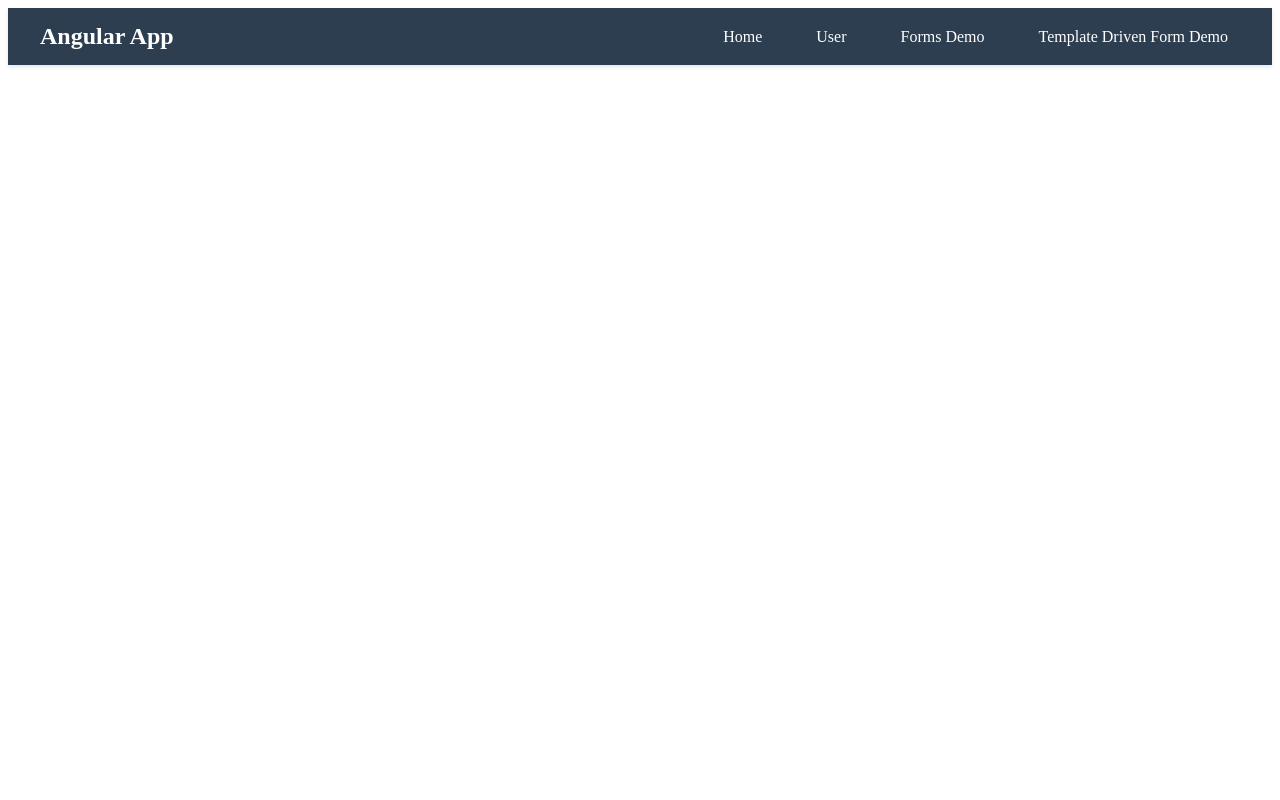
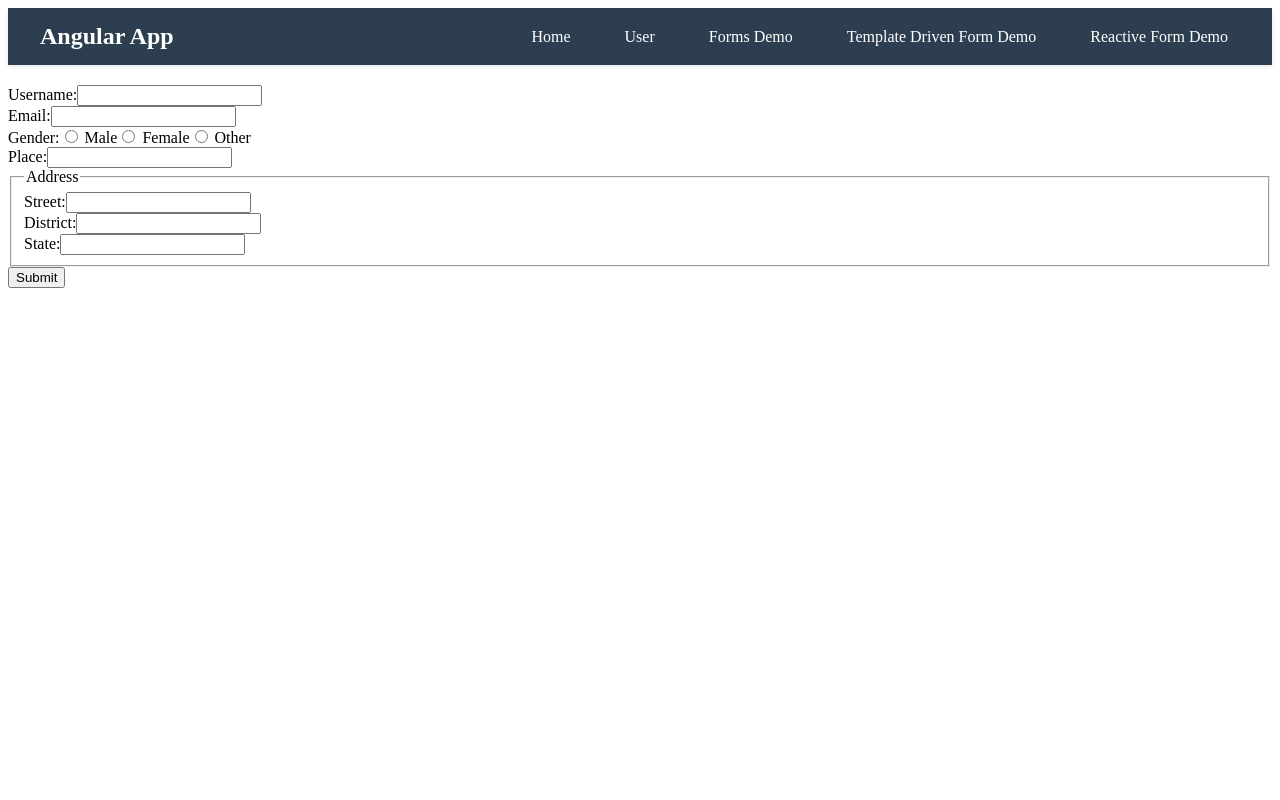
Before and after one commit to ashishsamuel/angular-project-learning5, an Angular app: page /reactive-form in a window 1280 px wide. Before the commit this address led to /. Shown: the top 800 px of the page. Built offline with nearby package versions, Linux system fonts and the light colour scheme.

Commit message:
changes for reactive forms component creation and adding routing for the same

```diff
--- a/src/app/app.component.html
+++ b/src/app/app.component.html
@@ -6,6 +6,7 @@
       <a routerLink="/user" class="nav-link">User</a>
       <a routerLink="/forms-demo" class="nav-link">Forms Demo</a>
       <a routerLink="/template-driven-form" class="nav-link">Template Driven Form Demo</a>
+      <a routerLink="/reactive-form" class="nav-link">Reactive Form Demo</a>
     </nav>
   </div>
 </header>
--- a/src/app/app.routes.ts
+++ b/src/app/app.routes.ts
@@ -3,10 +3,12 @@ import { HomeComponent } from './home/home.component';
 import { UserComponent } from './user/user.component';
 import { FormsDemoComponent } from './forms-demo/forms-demo.component';
 import { TemplateDrivenFormComponent } from './template-driven-form/template-driven-form.component';
+import { ReactiveFormsDemoComponent } from './reactive-forms-demo/reactive-forms-demo.component';
 
 export const routes: Routes = [
   { path: 'home', component: HomeComponent },
   { path: 'user', component: UserComponent },
   { path: 'forms-demo', component: FormsDemoComponent},
-  { path: 'template-driven-form', component: TemplateDrivenFormComponent}
+  { path: 'template-driven-form', component: TemplateDrivenFormComponent},
+  { path: 'reactive-form', component: ReactiveFormsDemoComponent}
 ];
--- /dev/null
+++ b/src/app/reactive-forms-demo/reactive-forms-demo.component.html
@@ -0,0 +1,41 @@
+<form>
+  <div>
+    <label for="username">Username:</label>
+    <input type="text" id="username" name="username" required>
+  </div>
+
+  <div>
+    <label for="email">Email:</label>
+    <input type="email" id="email" name="email" required>
+  </div>
+
+  <div>
+    <label>Gender:</label>
+    <label><input type="radio" name="gender" value="male" required> Male</label>
+    <label><input type="radio" name="gender" value="female"> Female</label>
+    <label><input type="radio" name="gender" value="other"> Other</label>
+  </div>
+
+  <div>
+    <label for="place">Place:</label>
+    <input type="text" id="place" name="place" required>
+  </div>
+
+  <fieldset>
+    <legend>Address</legend>
+    <div>
+      <label for="street">Street:</label>
+      <input type="text" id="street" name="street" required>
+    </div>
+    <div>
+      <label for="district">District:</label>
+      <input type="text" id="district" name="district" required>
+    </div>
+    <div>
+      <label for="state">State:</label>
+      <input type="text" id="state" name="state" required>
+    </div>
+  </fieldset>
+
+  <button type="submit">Submit</button>
+</form>
```
Also changed, not shown: src/app/reactive-forms-demo/reactive-forms-demo.component.ts (added, +12 -0 lines), src/app/reactive-forms-demo/reactive-forms-demo.component.scss (added).
